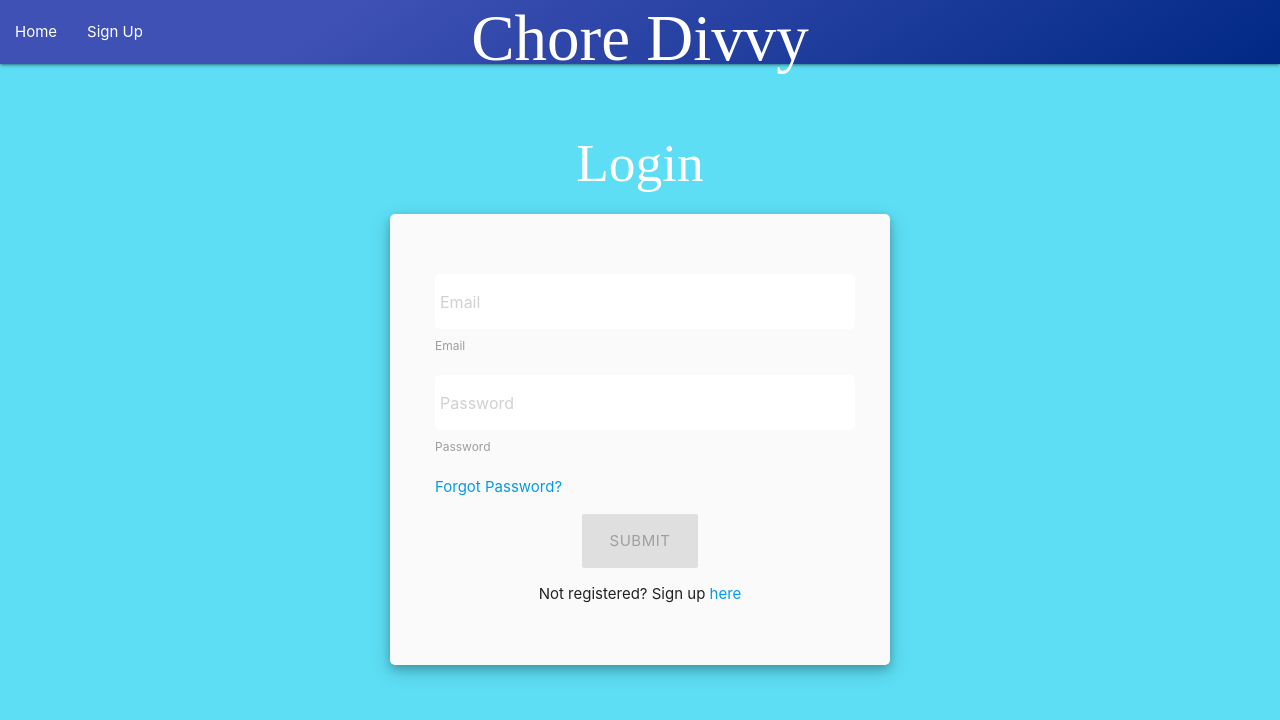
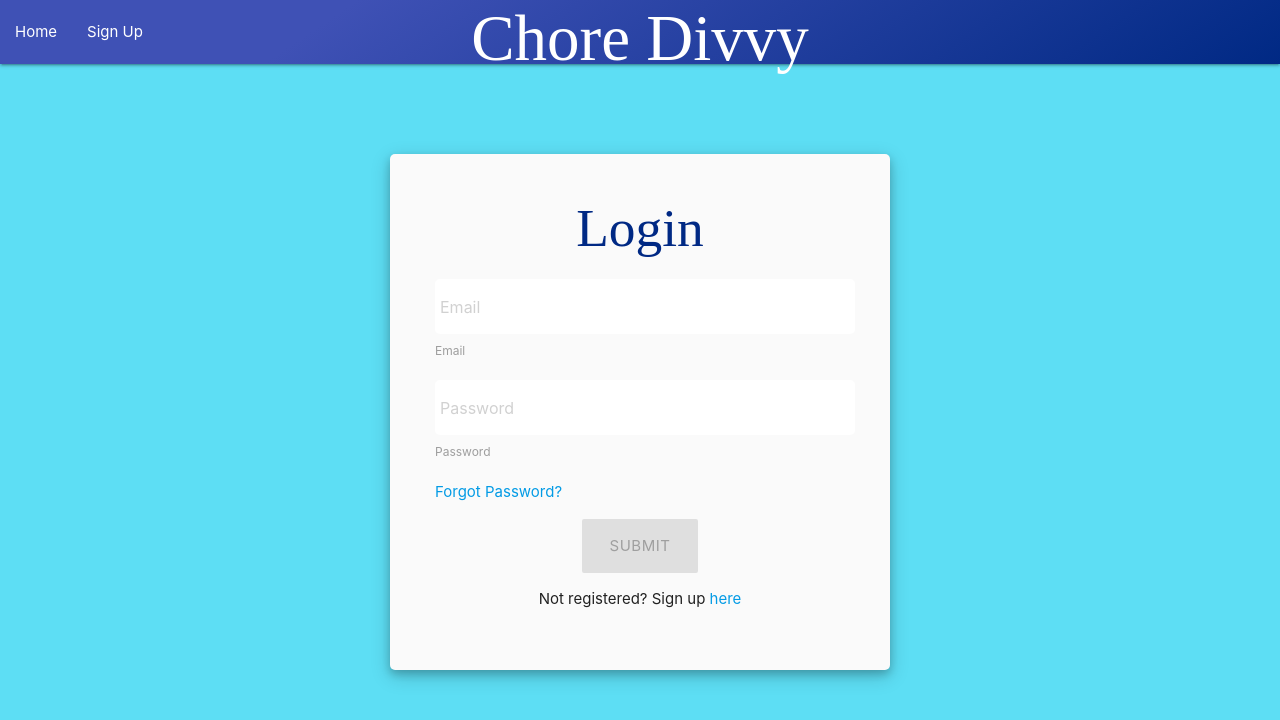
Before and after one commit to Doug2D2/chore-divvy-frontend, a React (Create React App) app: page / in a window 1280 px wide. Shown: the top 720 px of the page. Built offline with nearby package versions, Linux system fonts and the light colour scheme; no server answers; a web font is replaced by a local one.

Commit message:
updated login form

```diff
--- a/src/components/loginForm/LoginForm.css
+++ b/src/components/loginForm/LoginForm.css
@@ -3,8 +3,8 @@
 }
 
 h2 {
-    margin-top: 70px;
-    color: white;
+    margin-top: 0;
+    color: #002984;
     font-family: 'Coiny', cursive;
 }
 
@@ -15,3 +15,7 @@ h2 {
 .forgotPW {
     text-align: left;
 }
+
+.loginContainer {
+    margin-top: 90px;
+}
--- a/src/components/loginForm/LoginForm.js
+++ b/src/components/loginForm/LoginForm.js
@@ -62,9 +62,10 @@ class LoginForm extends Component {
 
         return(
             <div className='row'>
-                <h2>Login</h2>
-                <span className='formContainer'>
+
+                <span className='formContainer loginContainer'>
                     <form>
+                        <h2>Login</h2>
                         <span>
                             <p className='loginErrorMsg'>{this.state.loginErrorMsg}</p>
                         </span>
```
